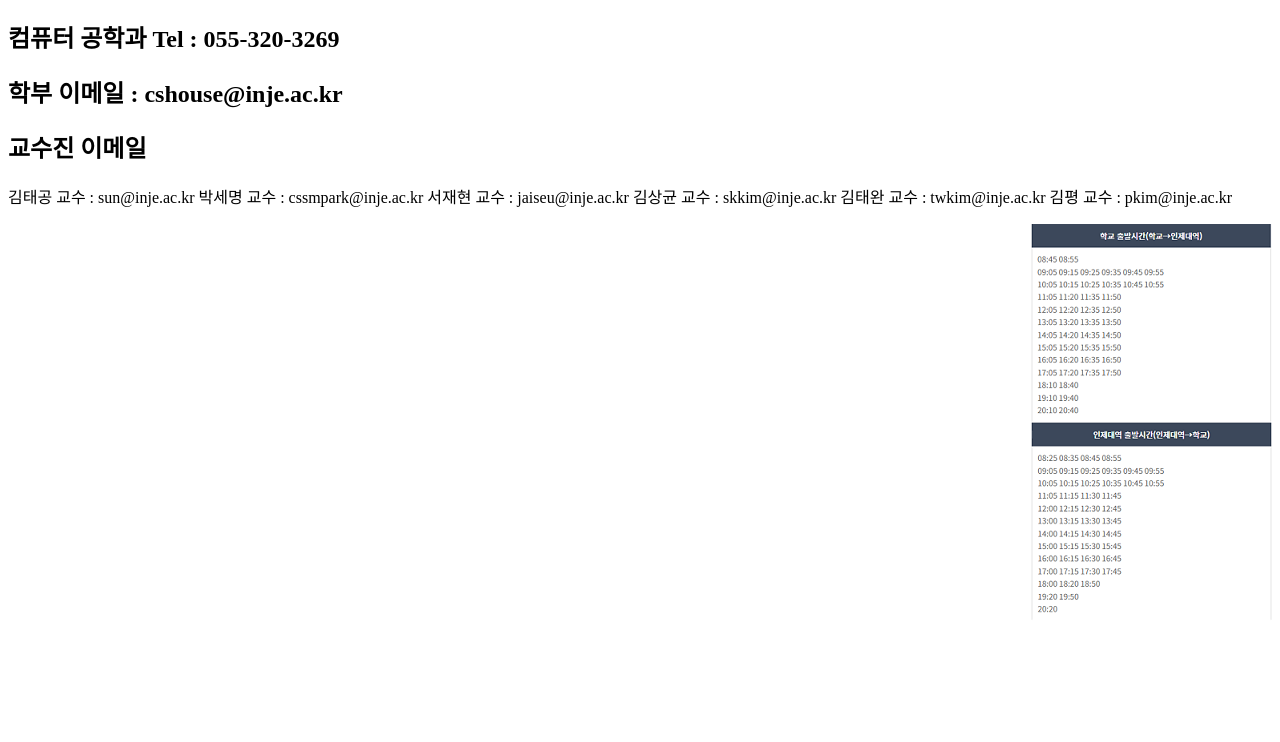
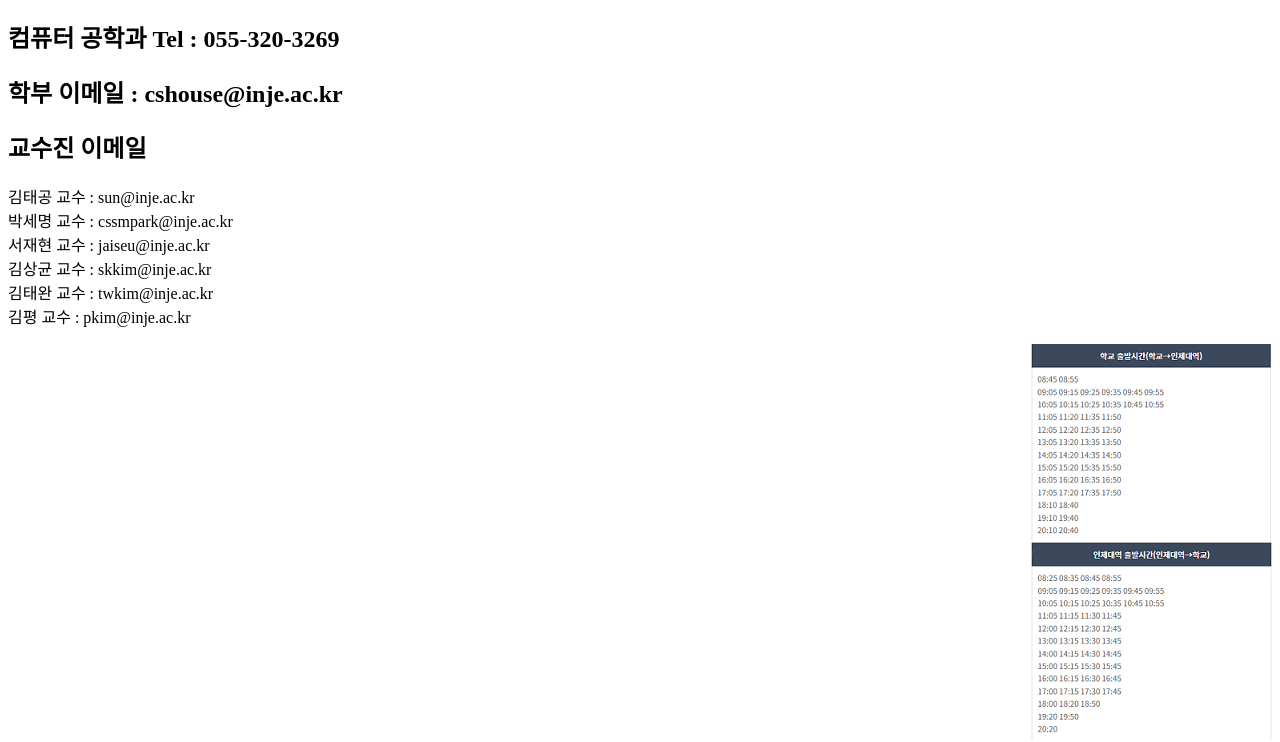
Before and after one commit to HoneyLatlll/netlify, a plain HTML site: page index.html in a window 1280 px wide. Shown: the part 70-812 px from the top of the page. Drawn offline with Linux system fonts and the light colour scheme.

Commit message:
Update index.html

```diff
--- a/index.html
+++ b/index.html
@@ -10,12 +10,12 @@
         <h2>학부 이메일 : cshouse@inje.ac.kr</h2>
         <h2>교수진 이메일</h2>
         <p>
-            김태공 교수 : sun@inje.ac.kr
-            박세명 교수 : cssmpark@inje.ac.kr
-            서재현 교수 : jaiseu@inje.ac.kr
-            김상균 교수 : skkim@inje.ac.kr
-            김태완 교수 : twkim@inje.ac.kr
-            김평 교수 : pkim@inje.ac.kr
+            김태공 교수 : sun@inje.ac.kr<br>
+            박세명 교수 : cssmpark@inje.ac.kr<br>
+            서재현 교수 : jaiseu@inje.ac.kr<br>
+            김상균 교수 : skkim@inje.ac.kr<br>
+            김태완 교수 : twkim@inje.ac.kr<br>
+            김평 교수 : pkim@inje.ac.kr<br>
         </p>
         <img src="./image/bus2.png" align="right">
     </body>
```
